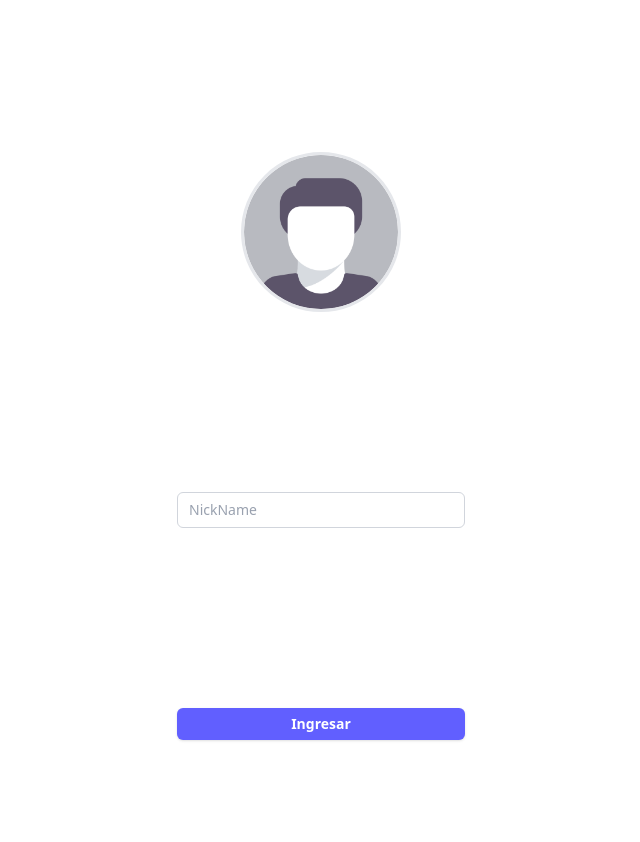
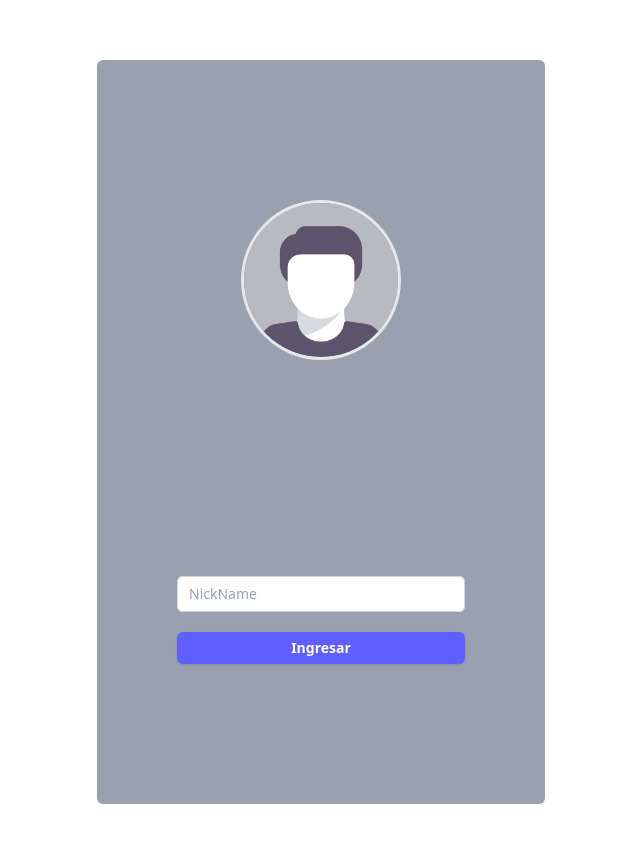
Before and after one commit to AlejoGomezQ/Hybrid_App, a React (Vite) app: page / in a window 1280 px wide. Shown: the top 842 px of the page, without its empty margins (319-959 px from the left). Built offline with nearby package versions, Linux system fonts and the light colour scheme.

Commit message:
fix:New funcionalidad page

```diff
--- a/src/pages/Login.jsx
+++ b/src/pages/Login.jsx
@@ -1,15 +1,28 @@
-import React from 'react';
+import React, { useState } from 'react';
 import Input from '@/components/shared/Input';
 import Button from '@/components/shared/Button';
 import Avatar from '@/components/shared/Avatar';
 
+const LoginPage = () => {
+    const [nickname, setNickname] = useState('');
 
-const LoginPage = () => {
     return (
-        <div className="max-w-md mx-auto px-4 py-30 flex flex-col items-center space-y-45 ">
-            <Avatar/>
-            <Input type="text" placeholder="NickName" />
-            <Button type="submit">Ingresar</Button>
+        <div className="py-7 px-7 h-screen">
+            <div className="bg-gray-400 h-full rounded-md max-w-md mx-auto px-4 py-10 flex flex-col items-center justify-around space-y-4">
+                <div className="text-center space-y-4">
+                <Avatar />
+                {nickname && <p className="text-white text-3xl font-semibold">{nickname}</p>}
+                </div>
+                <div className="flex flex-col space-y-5">
+                <Input
+                    type="text"
+                    placeholder="NickName"
+                    value={nickname}
+                    onChange={(e) => setNickname(e.target.value)}
+                />
+                <Button type="submit">Ingresar</Button>
+                </div>
+            </div>
         </div>
     );
 }
```
